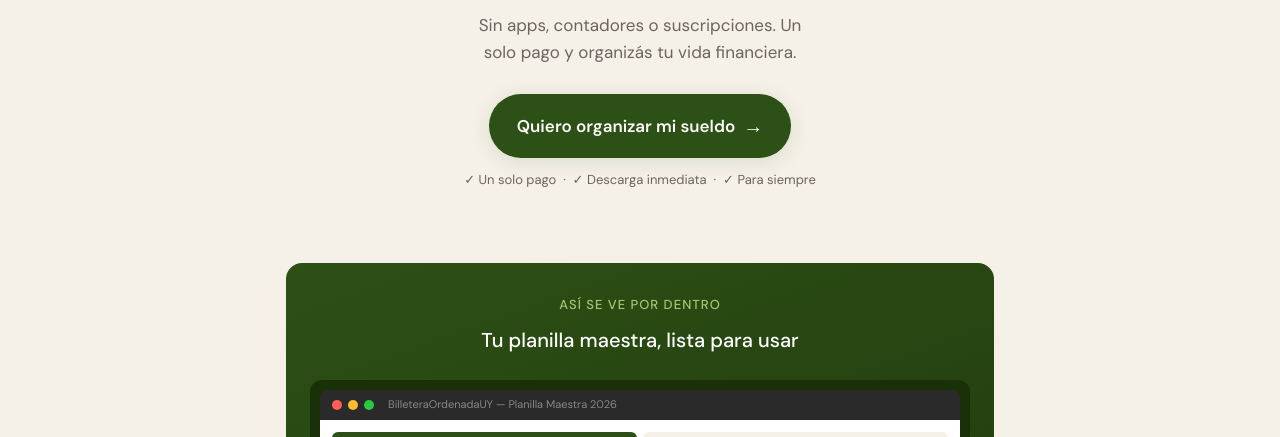
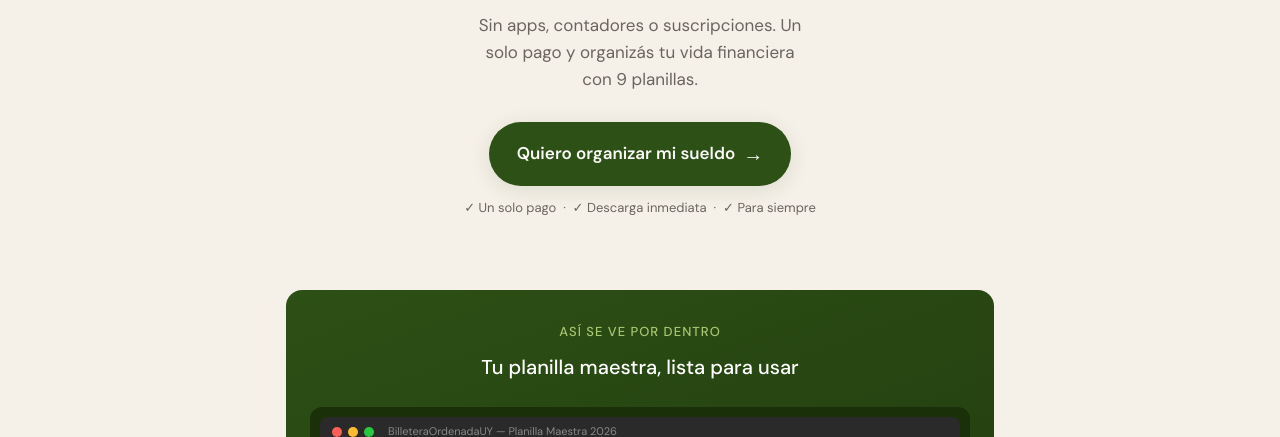
Before and after one commit to billeteraordenadauy-hash/billeteraordenada, a website: page public/index.html in a window 1280 px wide. Shown: the part 287-724 px from the top of the page. Drawn offline with Linux system fonts and the light colour scheme.

Commit message:
feat: actualizar subtítulo hero con 9 planillas

```diff
--- a/public/index.html
+++ b/public/index.html
@@ -53,7 +53,7 @@
         a fin de mes adónde fue todo.
       </h1>
       <p class="hero-sub">
-        Sin apps, contadores o suscripciones. Un solo pago y organizás tu vida financiera.
+        Sin apps, contadores o suscripciones. Un solo pago y organizás tu vida financiera con 9 planillas.
       </p>
       <a href="#comprar" class="btn-primary">
         Quiero organizar mi sueldo
```
